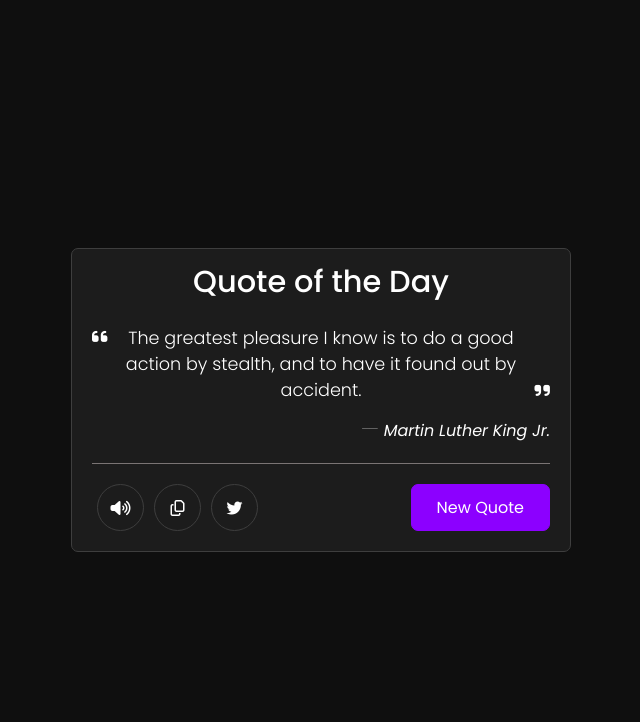
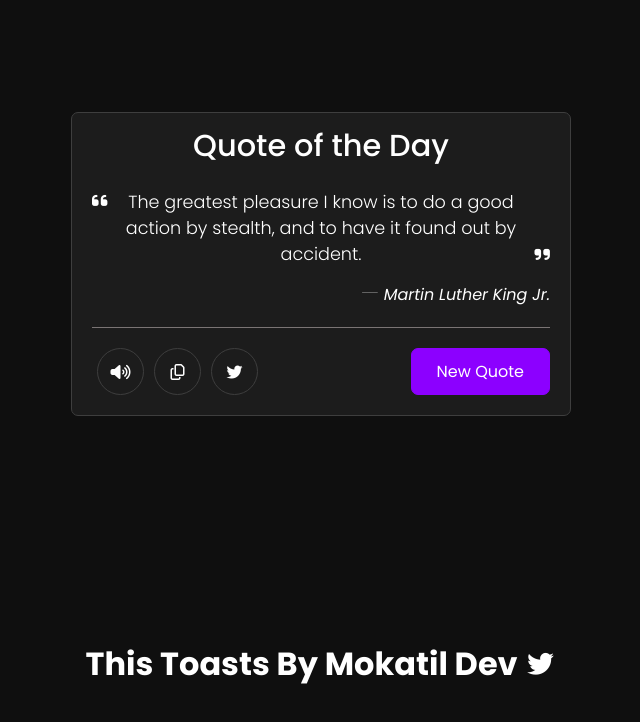
Before and after one commit to MokatilDev/Random-Quote-Generator, a plain HTML site: page index.html in a window 1280 px wide. Shown: the whole page, without its empty margins (319-959 px from the left). Drawn offline with nearby package versions, Linux system fonts and the light colour scheme.

Commit message:
Add CopyRight

```diff
--- a/index.html
+++ b/index.html
@@ -7,6 +7,8 @@
     <title>Random Quote Generator</title>
     <link rel="stylesheet" href="style.css">
     <script src="https://kit.fontawesome.com/a4c5bedc28.js" crossorigin="anonymous"></script>
+    <link rel="stylesheet" href="https://unicons.iconscout.com/release/v4.0.8/css/line.css">
+
 </head>
 
 <body>
@@ -28,6 +30,11 @@
             <button>New Quote</button>
         </div>
     </main>
+    <h1 class="Mokatil">This Toasts By <span>Mokatil Dev</span>
+        <a href="https://twitter.com/Mokatil_Dev" target="_blank">
+            <i class="uil uil-twitter"></i>
+        </a>
+    </h1>
 
     <script src="script.js"></script>
 
```
